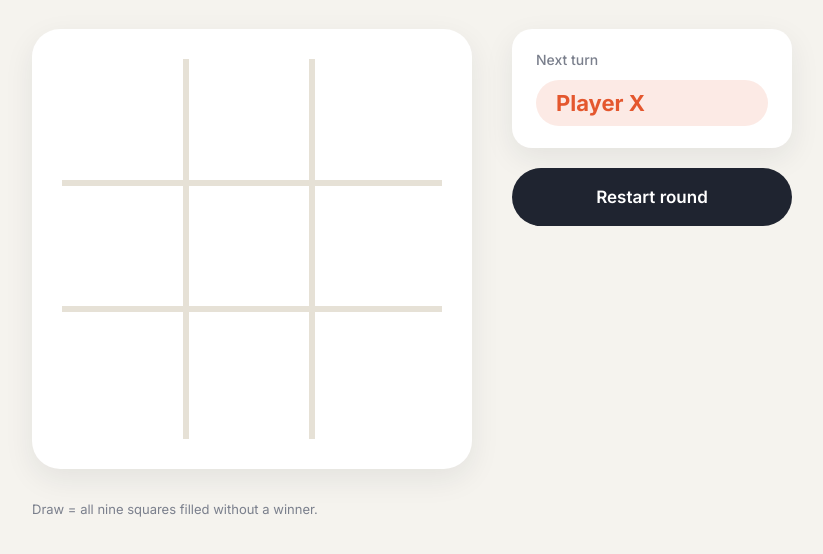
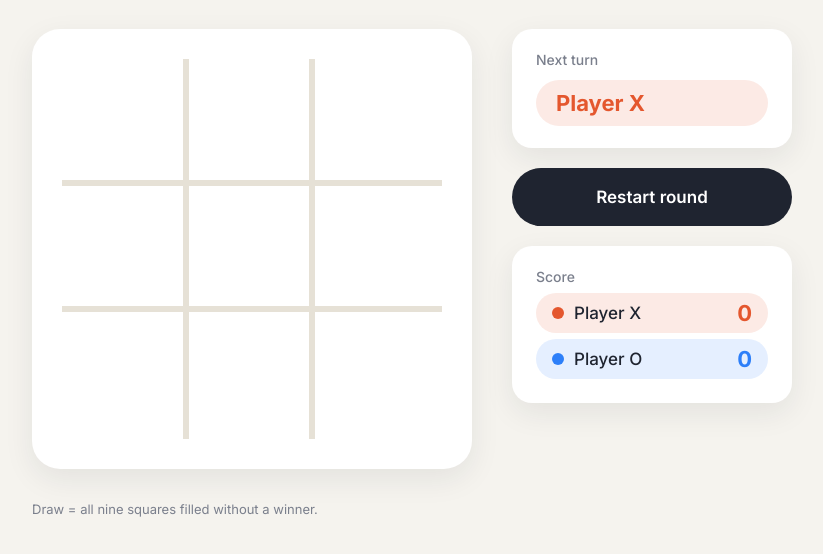
Before and after one commit to pupca/ticktacktoe, a plain HTML site: page index.html in a window 1280 px wide. Shown: the part 142-696 px from the top of the page, without its empty margins (228-1051 px from the left). Drawn offline with Linux system fonts and the light colour scheme.

Commit message:
GM-724 GM-717 Score board: count X and O wins

```diff
--- a/game.js
+++ b/game.js
@@ -1,4 +1,4 @@
-// Tic-Tac-Toe v1: two players on one screen. No backend, nothing is stored.
+// Tic-Tac-Toe v2: two players on one screen, with a score board. No backend, nothing is stored.
 const LINES = [
   [0, 1, 2], [3, 4, 5], [6, 7, 8], // rows
   [0, 3, 6], [1, 4, 7], [2, 5, 8], // columns
@@ -9,10 +9,12 @@ const boardEl = document.getElementById('board');
 const statusEl = document.getElementById('status');
 const statusLabelEl = document.getElementById('status-label');
 const restartEl = document.getElementById('restart');
+const scoreEls = { X: document.getElementById('score-x'), O: document.getElementById('score-o') };
 
 let cells = Array(9).fill(null);
 let player = 'X';
 let over = false;
+const score = { X: 0, O: 0 }; // in memory only: starts at 0 on every page load
 
 const MARKS = {
   X: '<svg class="mark mark-x" viewBox="0 0 100 100" aria-hidden="true"><line x1="18" y1="18" x2="82" y2="82"/><line x1="82" y1="18" x2="18" y2="82"/></svg>',
@@ -25,6 +27,11 @@ function winner(board) {
     if (board[a] && board[a] === board[b] && board[a] === board[c]) return { player: board[a], line };
   }
   return null;
+}
+
+function renderScore() {
+  scoreEls.X.textContent = score.X;
+  scoreEls.O.textContent = score.O;
 }
 
 function render(win) {
@@ -49,7 +56,9 @@ function play(i) {
   cells[i] = player;
   const win = winner(cells);
   if (win) {
-    over = true;
+    over = true; // the board is locked, so a round can add a win only once
+    score[win.player] += 1;
+    renderScore();
     setStatus('Round over', `${win.player} wins!`, win.player.toLowerCase());
     restartEl.textContent = 'Play again';
     render(win);
@@ -85,3 +94,4 @@ for (let i = 0; i < 9; i++) {
 }
 restartEl.addEventListener('click', restart);
 restart();
+renderScore();
--- a/index.html
+++ b/index.html
@@ -25,6 +25,13 @@
         <span class="pill" id="status">Player X</span>
       </div>
       <button class="button" id="restart" type="button">Restart round</button>
+      <div class="card score-card" id="score" aria-live="polite" aria-atomic="true">
+        <span class="card-label">Score</span>
+        <div class="score-rows">
+          <div class="score-row x"><span class="dot" aria-hidden="true"></span><span class="score-name">Player X</span><span class="score-count" id="score-x">0</span></div>
+          <div class="score-row o"><span class="dot" aria-hidden="true"></span><span class="score-name">Player O</span><span class="score-count" id="score-o">0</span></div>
+        </div>
+      </div>
     </aside>
 
     <footer class="rules">Draw = all nine squares filled without a winner.</footer>
--- a/style.css
+++ b/style.css
@@ -110,6 +110,23 @@ body {
 .button:hover { filter: brightness(1.15); }
 .button:focus-visible { outline: 3px solid var(--o); outline-offset: 3px; }
 
+.score-card { padding: 22px 24px 24px; gap: 8px; }
+.score-rows { display: grid; gap: 6px; }
+.score-row {
+  display: flex;
+  align-items: center;
+  gap: 10px;
+  height: 40px;
+  padding: 0 16px;
+  border-radius: 999px;
+  background: rgba(228, 87, 46, 0.12);
+  color: var(--x);
+}
+.score-row.o { background: rgba(45, 127, 249, 0.12); color: var(--o); }
+.score-row .dot { width: 12px; height: 12px; border-radius: 50%; background: currentColor; flex: none; }
+.score-name { font-size: 17px; font-weight: 500; color: var(--ink); }
+.score-count { margin-left: auto; font-size: 22px; font-weight: 700; }
+
 .rules { grid-area: rules; color: var(--muted); font-size: 13px; }
 
 @media (max-width: 860px) {
```
